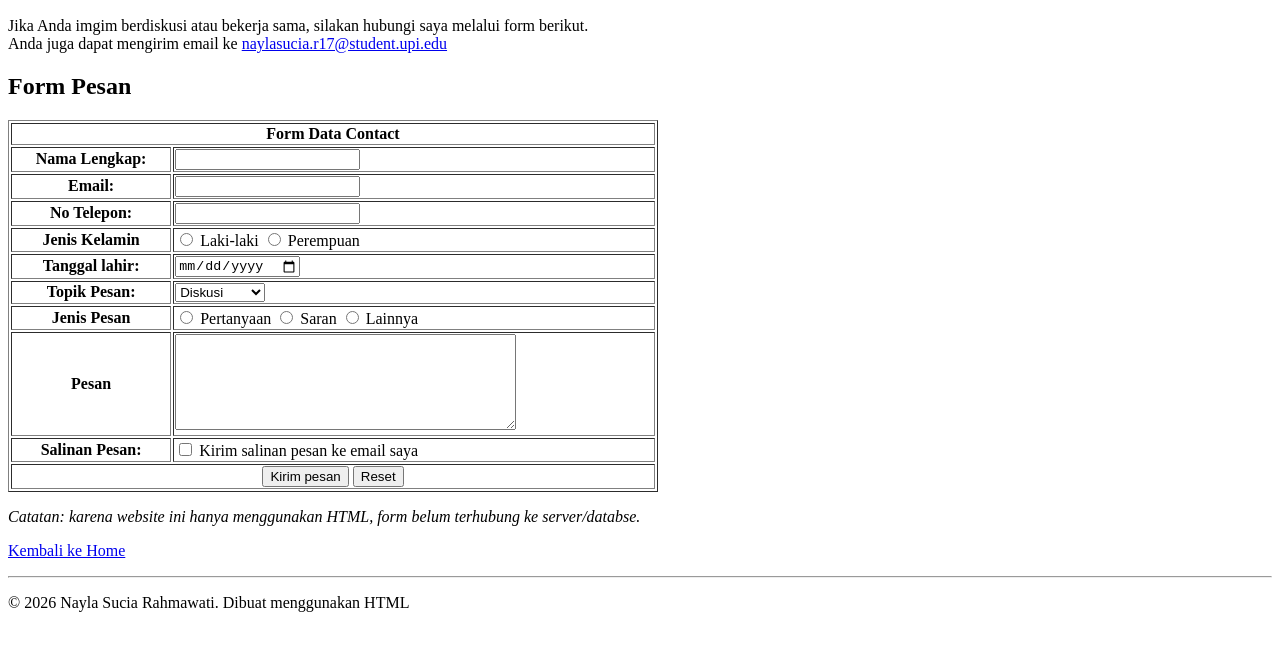
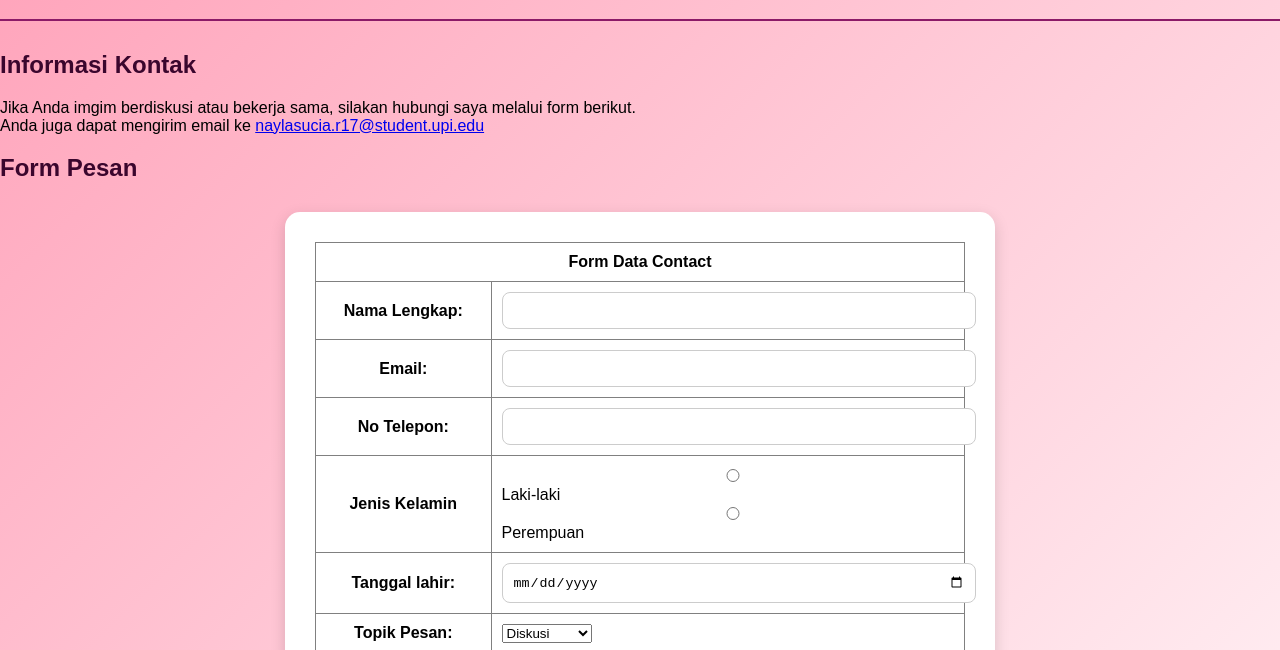
Before and after one commit to nayestr17/Promnet2, a plain HTML site: page contact.html in a window 1280 px wide. Shown: the part 158-808 px from the top of the page. Drawn offline with Linux system fonts and the light colour scheme.

Commit message:
Update contact.html

```diff
--- a/contact.html
+++ b/contact.html
@@ -4,6 +4,8 @@
     <meta charset="UTF-8" />
     <meta name="viewport" content="width=device-width, initial-scale=1.0" />
     <title>Contact-Personal Website</title>
+
+    <link rel="stylesheet" href="style.css" />
   </head>
   <body>
     <h1>Contact Me</h1>
@@ -23,7 +25,7 @@
       >
     </p>
     <h2>Form Pesan</h2>
-    <form action="#" method="post">
+    <form class="contact-form" action="#" method="post">
       <table border="1" width="650">
         <thead>
           <tr>
```
